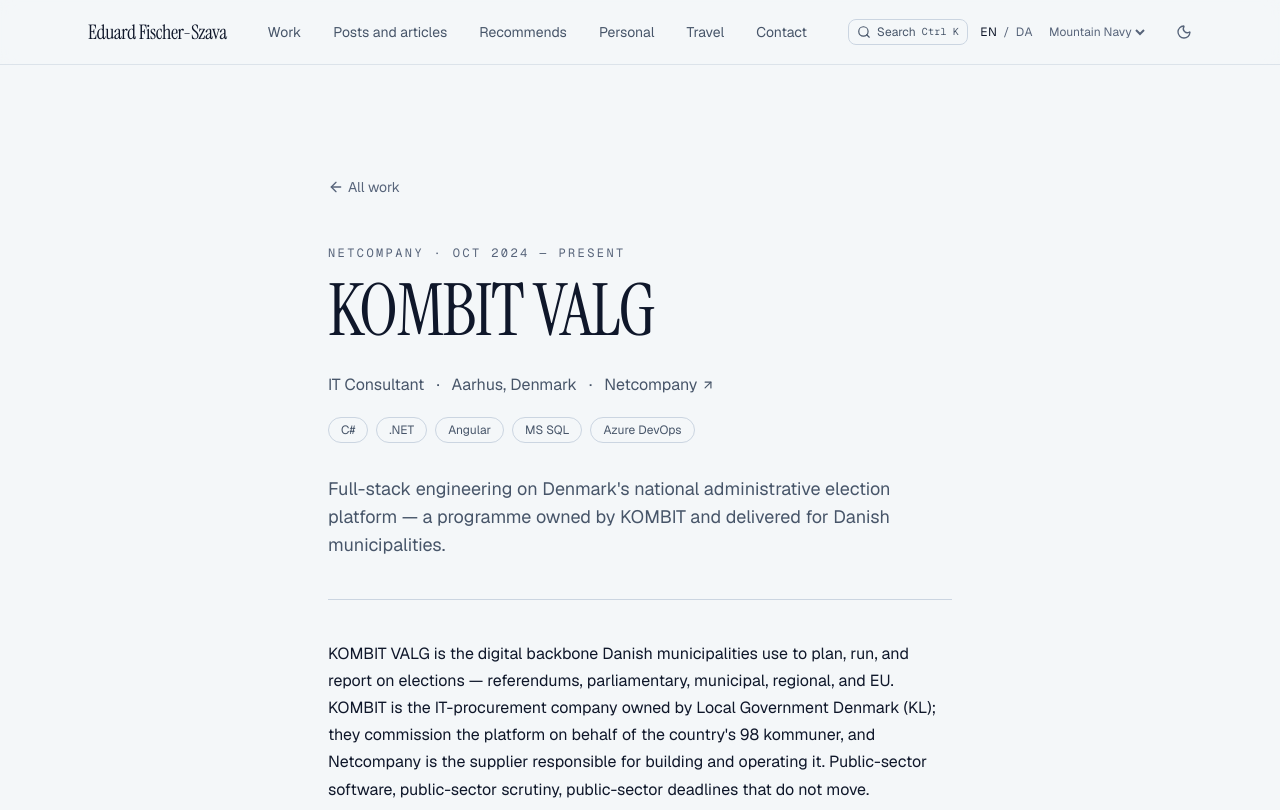
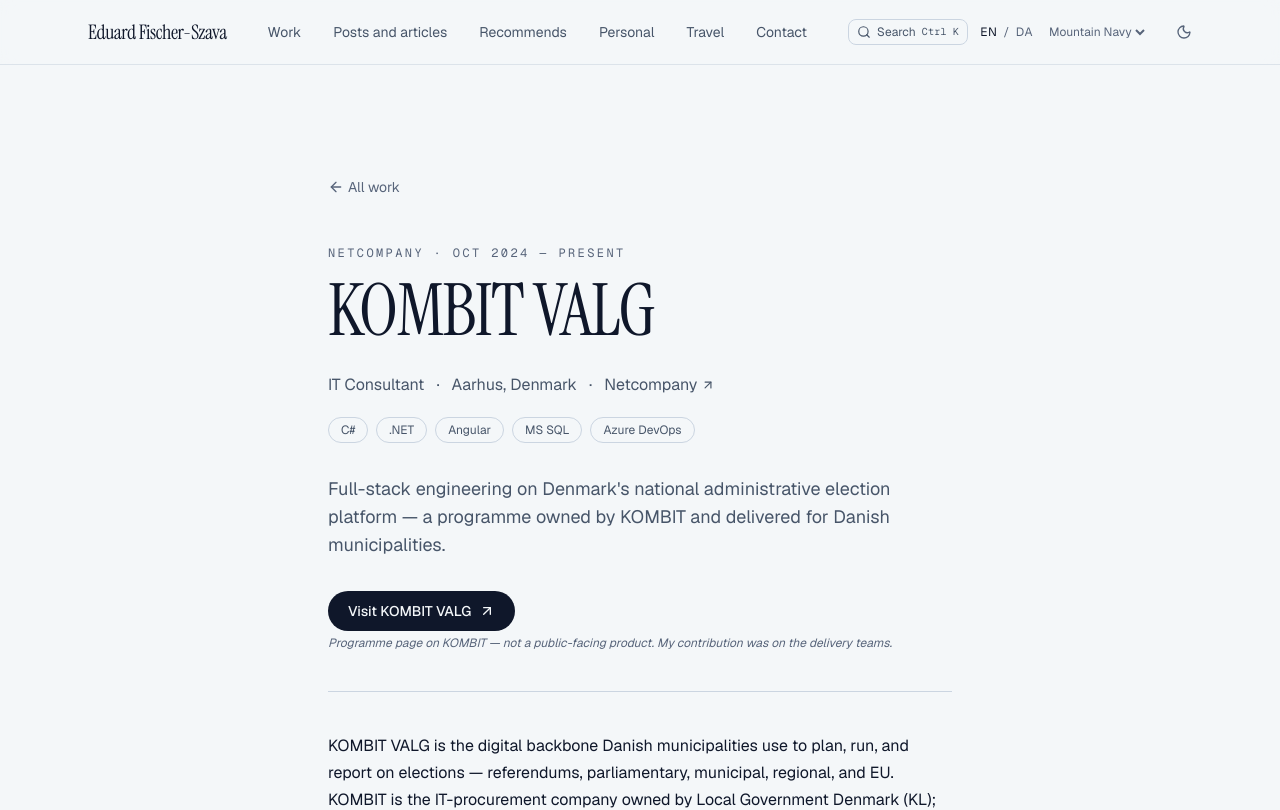
Before and after one commit to EduardF1/portfolio, a Next.js app: page /en/work/kombit-valg in a window 1280 px wide. Shown: the top 810 px of the page. Built offline with nearby package versions, Linux system fonts and the light colour scheme.

Commit message:
/work case studies: optional liveUrl frontmatter renders 'Visit live system' button (KOMBIT VALG, Greenbyte Breeze, boozt.com, SitaWare)

```diff
--- a/content/work/boozt.mdx
+++ b/content/work/boozt.mdx
@@ -9,6 +9,9 @@
 location: "Malmö, Sweden"
 summary: "PHP / Symfony backend work on a large-scale Nordic fashion e-commerce platform — with a focus on quality, automated testing, and bringing structure to how the team picked up work."
 tech: ["php", "symfony", "mysql"]
+liveUrl: "https://www.boozt.com/"
+liveLabel: "Visit boozt.com"
+liveCaveat: "Public storefront — my contribution was backend services + testing infrastructure, not the visible storefront."
 ---
 
 Boozt Fashion is one of the larger online fashion retailers in the Nordics — a multi-brand platform that runs at the kind of throughput where small inefficiencies on the back end add up quickly. I joined as a System Engineer for an eight-month engagement and worked on the PHP / Symfony backend that powers a slice of that platform, with MySQL underneath.
--- a/content/work/greenbyte-saas.mdx
+++ b/content/work/greenbyte-saas.mdx
@@ -9,6 +9,9 @@
 location: "Horsens, Denmark"
 summary: "Just under three years on a renewable-energy SaaS platform — full-stack .NET Core + React, and architect and lead developer of a Flutter/Dart mobile companion app."
 tech: ["dotnet", "react", "flutter", "dart"]
+liveUrl: "https://www.greenbyte.com/breeze"
+liveLabel: "Visit Greenbyte Breeze"
+liveCaveat: "Public product page — login-walled application. My contribution sat across the SaaS web app and the Flutter companion."
 ---
 
 Greenbyte (now part of Power Factors) builds software that helps wind, solar, and storage operators run their fleets. The platform aggregates telemetry from tens of thousands of assets across many vendors and turns it into something an operator can actually act on — performance analytics, alarms, availability, reporting against contractual commitments. It is the kind of domain where a small misread can cost a real megawatt-hour, and where the people on the other end live in the data day-in, day-out.
--- a/content/work/kombit-valg.mdx
+++ b/content/work/kombit-valg.mdx
@@ -9,6 +9,9 @@
 location: "Aarhus, Denmark"
 summary: "Full-stack engineering on Denmark's national administrative election platform — a programme owned by KOMBIT and delivered for Danish municipalities."
 tech: ["csharp", "dotnet", "angular", "mssql", "azure-devops"]
+liveUrl: "https://kombit.dk/valg"
+liveLabel: "Visit KOMBIT VALG"
+liveCaveat: "Programme page on KOMBIT — not a public-facing product. My contribution was on the delivery teams."
 ---
 
 KOMBIT VALG is the digital backbone Danish municipalities use to plan, run, and report on elections — referendums, parliamentary, municipal, regional, and EU. KOMBIT is the IT-procurement company owned by Local Government Denmark (KL); they commission the platform on behalf of the country's 98 kommuner, and Netcompany is the supplier responsible for building and operating it. Public-sector software, public-sector scrutiny, public-sector deadlines that do not move.
--- a/content/work/sitaware.mdx
+++ b/content/work/sitaware.mdx
@@ -9,6 +9,9 @@
 location: "Aarhus, Denmark"
 summary: "A 25-week engineering internship on the SitaWare suite — Systematic's NATO-grade command-and-control software used by armed forces and crisis-response organisations worldwide."
 tech: ["java", "angular", "junit"]
+liveUrl: "https://systematic.com/en-gb/industries/defence/products/sitaware-suite/"
+liveLabel: "Visit the SitaWare suite"
+liveCaveat: "Defence product — public marketing site, not the operator console. My contribution was Frontline + Edge feature work and UI test automation."
 ---
 
 SitaWare is Systematic's command-and-control (C2) product line. SitaWare Frontline runs on the platform a soldier carries; SitaWare Edge runs on smaller, lighter devices closer to the edge of the network. They share the same problem: deliver an accurate, shared operational picture under conditions where the network is bad, the device is constrained, and the cost of a wrong message is real. The suite is in operational use across NATO and partner nations, which means interoperability is not a feature — it is the product.
--- a/src/app/[locale]/work/[slug]/page.tsx
+++ b/src/app/[locale]/work/[slug]/page.tsx
@@ -47,6 +47,9 @@
     location?: string;
     summary?: string;
     tech?: string[];
+    liveUrl?: string;
+    liveLabel?: string;
+    liveCaveat?: string;
   };
 
   const kicker =
@@ -112,6 +115,25 @@
 
       {fm.summary && <p className="mt-8 text-lg">{fm.summary}</p>}
 
+      {fm.liveUrl && (
+        <div className="mt-8 flex flex-wrap items-baseline gap-x-3 gap-y-1">
+          <a
+            href={fm.liveUrl}
+            target="_blank"
+            rel="noopener noreferrer"
+            className="inline-flex items-center gap-2 rounded-full bg-foreground px-5 py-2.5 text-sm font-medium text-background transition-opacity hover:opacity-90"
+          >
+            {fm.liveLabel ?? "Visit the live system"}
+            <ArrowUpRight className="h-4 w-4" />
+          </a>
+          {fm.liveCaveat && (
+            <span className="text-xs text-foreground-subtle italic">
+              {fm.liveCaveat}
+            </span>
+          )}
+        </div>
+      )}
+
       <hr className="my-10" />
 
       <div className="prose-content">
```
